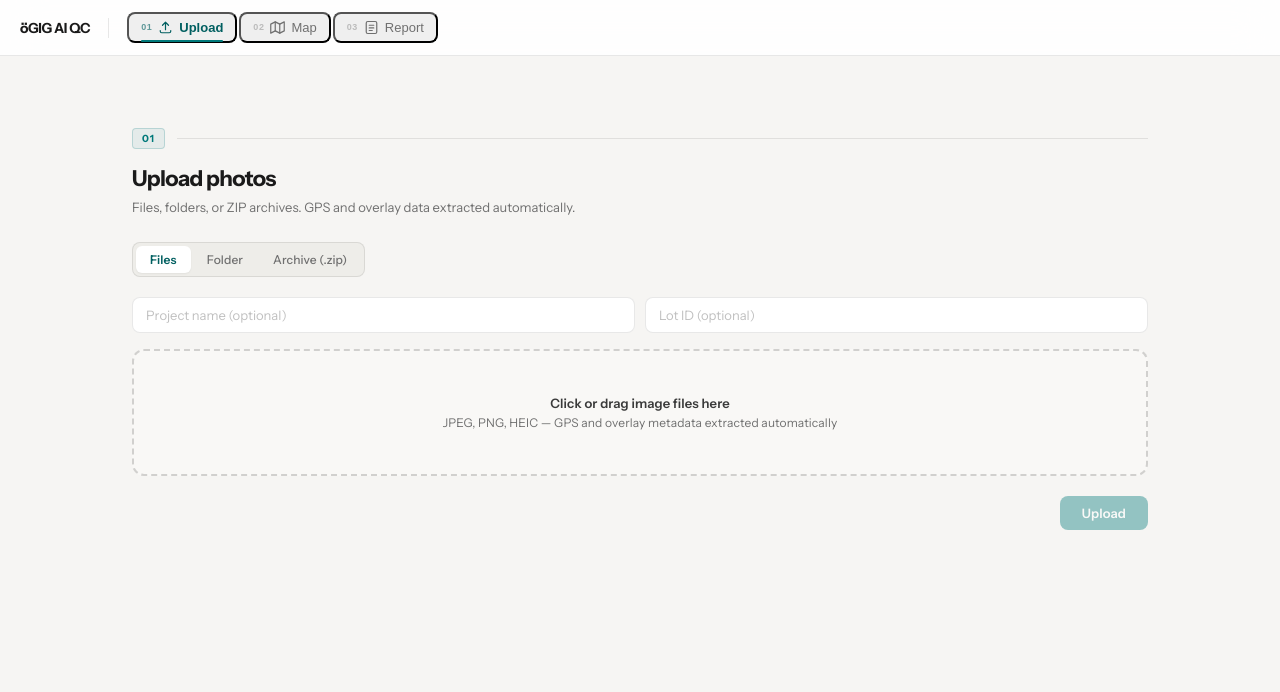
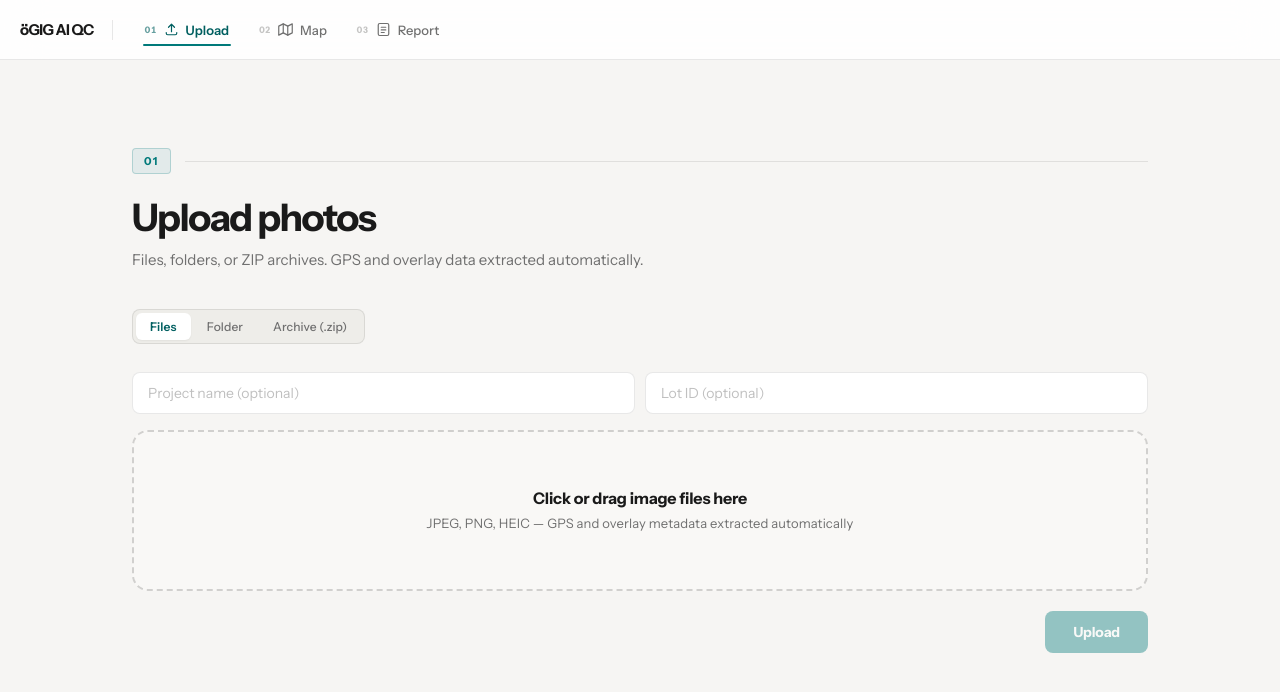
Before and after one commit to TuralDadash/QC_TRENCH, a Next.js app: page / in a window 1280 px wide. Shown: the top 692 px of the page. Built offline with nearby package versions, Linux system fonts and the light colour scheme.

Commit message:
feat: dramatic typography and spacing upgrade

```diff
--- a/src/app/globals.css
+++ b/src/app/globals.css
@@ -42,7 +42,7 @@
 
   --gps:              #356b35;
 
-  --topnav-height:    56px;
+  --topnav-height:    60px;
   --topnav-bg:        rgba(255, 255, 255, 0.88);
   --topnav-border:    rgba(0, 0, 0, 0.09);
 
@@ -107,13 +107,13 @@ main {
 }
 
 .flow-section {
-  padding: 64px 0 72px;
-  border-top: 1px solid var(--border);
+  padding: 80px 0 96px;
+  border-top: 2px solid var(--border);
 }
 
 .flow-section:first-child {
   border-top: none;
-  padding-top: 72px;
+  padding-top: 88px;
 }
 
 .flow-inner {
@@ -125,18 +125,18 @@ main {
 .flow-step-label {
   display: flex;
   align-items: center;
-  gap: 12px;
-  margin-bottom: 18px;
+  gap: 14px;
+  margin-bottom: 24px;
 }
 
 .flow-step-num {
-  font-size: 10px;
+  font-size: 11px;
   font-weight: 800;
-  letter-spacing: 0.12em;
+  letter-spacing: 0.14em;
   color: var(--accent);
-  background: rgba(0, 121, 122, 0.07);
-  border: 1px solid rgba(0, 121, 122, 0.2);
-  padding: 3px 9px;
+  background: rgba(0, 121, 122, 0.08);
+  border: 1px solid rgba(0, 121, 122, 0.22);
+  padding: 5px 11px;
   border-radius: var(--radius-sm);
   white-space: nowrap;
 }
@@ -148,21 +148,21 @@ main {
 }
 
 .flow-map-container {
-  height: 520px;
+  height: 580px;
   position: relative;
-  margin: 20px 32px 0;
+  margin: 24px 32px 0;
   border-radius: var(--radius-xl);
   overflow: hidden;
-  box-shadow: var(--shadow-lg);
+  box-shadow: 0 20px 60px rgba(0, 0, 0, 0.12), 0 4px 16px rgba(0, 0, 0, 0.06);
 }
 
 @keyframes flow-reveal-in {
-  from { opacity: 0; transform: translateY(28px); }
+  from { opacity: 0; transform: translateY(48px); }
   to   { opacity: 1; transform: translateY(0); }
 }
 
 .flow-reveal {
-  animation: flow-reveal-in 0.65s var(--ease-out-soft) both;
+  animation: flow-reveal-in 0.8s var(--ease-out-soft) both;
 }
 
 /* ── Top navigation ──────────────────────── */
@@ -189,10 +189,10 @@ main {
 }
 
 .brand-name {
-  font-size: 14px;
+  font-size: 15px;
   font-weight: 800;
   color: var(--text);
-  letter-spacing: -0.03em;
+  letter-spacing: -0.04em;
   white-space: nowrap;
 }
 
@@ -214,13 +214,17 @@ main {
 .topnav-item {
   display: flex;
   align-items: center;
-  gap: 6px;
-  padding: 6px 12px;
+  gap: 7px;
+  padding: 7px 14px;
   border-radius: var(--radius-md);
   text-decoration: none;
   color: var(--text-muted);
   font-size: 13px;
   font-weight: 500;
+  background: none;
+  border: none;
+  cursor: pointer;
+  font-family: inherit;
   transition:
     background 0.15s var(--ease-out-soft),
     color 0.15s var(--ease-out-soft);
@@ -688,19 +692,20 @@ main {
 }
 
 .page-title {
-  margin: 0 0 6px;
-  font-size: 22px;
+  margin: 0 0 10px;
+  font-size: 38px;
   font-weight: 800;
   color: var(--text);
-  letter-spacing: -0.03em;
-  line-height: 1.1;
+  letter-spacing: -0.04em;
+  line-height: 1.05;
 }
 
 .subtitle {
   color: var(--text-muted);
-  font-size: 13px;
-  margin: 0 0 24px;
-  line-height: 1.6;
+  font-size: 15px;
+  margin: 0 0 36px;
+  line-height: 1.65;
+  max-width: 560px;
 }
 
 /* ── Segmented control ───────────────────── */
@@ -710,7 +715,7 @@ main {
   border: 1px solid var(--border);
   border-radius: var(--radius-md);
   padding: 3px;
-  margin-bottom: 20px;
+  margin-bottom: 28px;
   gap: 2px;
 }
 
@@ -752,12 +757,12 @@ main {
 
 .field-row input {
   flex: 1;
-  padding: 9px 13px;
+  padding: 11px 15px;
   background: var(--surface);
   border: 1px solid var(--border);
   border-radius: var(--radius-md);
   color: var(--text);
-  font-size: 13px;
+  font-size: 14px;
   font-family: inherit;
   transition: border-color 0.15s, box-shadow 0.15s;
   outline: none;
@@ -811,8 +816,8 @@ main {
 /* ── Dropzone ────────────────────────────── */
 .dropzone {
   border: 2px dashed var(--border-strong);
-  border-radius: var(--radius-lg);
-  padding: 44px 24px;
+  border-radius: var(--radius-xl);
+  padding: 56px 32px;
   text-align: center;
   cursor: pointer;
   transition:
@@ -825,8 +830,8 @@ main {
   letter-spacing: 0.01em;
 }
 
-.dropzone-label { font-weight: 600; color: var(--text-secondary); margin-bottom: 4px; }
-.dropzone-sub   { font-size: 12px; color: var(--text-muted); }
+.dropzone-label { font-size: 16px; font-weight: 700; color: var(--text); margin-bottom: 6px; letter-spacing: -0.01em; }
+.dropzone-sub   { font-size: 13px; color: var(--text-muted); line-height: 1.5; }
 
 .dropzone:hover,
 .dropzone.dragover {
@@ -907,18 +912,18 @@ main {
   background: var(--accent);
   color: white;
   border: none;
-  padding: 9px 22px;
+  padding: 12px 28px;
   border-radius: var(--radius-md);
   cursor: pointer;
-  font-size: 13px;
-  font-weight: 600;
+  font-size: 14px;
+  font-weight: 700;
   font-family: inherit;
   transition:
     background 0.18s var(--ease-out-soft),
     box-shadow 0.18s,
     transform 0.18s var(--ease-out-soft);
   white-space: nowrap;
-  letter-spacing: 0.01em;
+  letter-spacing: -0.01em;
 }
 
 .btn:hover {
@@ -1119,9 +1124,9 @@ main {
   background: var(--surface);
   border: 1px solid var(--border);
   border-radius: var(--radius-lg);
-  padding: 14px 20px;
-  min-width: 90px;
-  box-shadow: var(--shadow-xs);
+  padding: 20px 28px;
+  min-width: 110px;
+  box-shadow: var(--shadow-sm);
   animation: rise-in 0.4s var(--ease-out-soft);
 }
 
@@ -1131,11 +1136,11 @@ main {
 .report-kpi-card.cat4 { border-color: var(--cat4-border); background: var(--cat4-bg); }
 
 .report-kpi-num {
-  font-size: 28px;
+  font-size: 36px;
   font-weight: 800;
   font-variant-numeric: tabular-nums;
   line-height: 1;
-  letter-spacing: -0.02em;
+  letter-spacing: -0.04em;
   color: var(--text);
   animation: rise-in 0.45s var(--ease-out-soft);
 }
```
